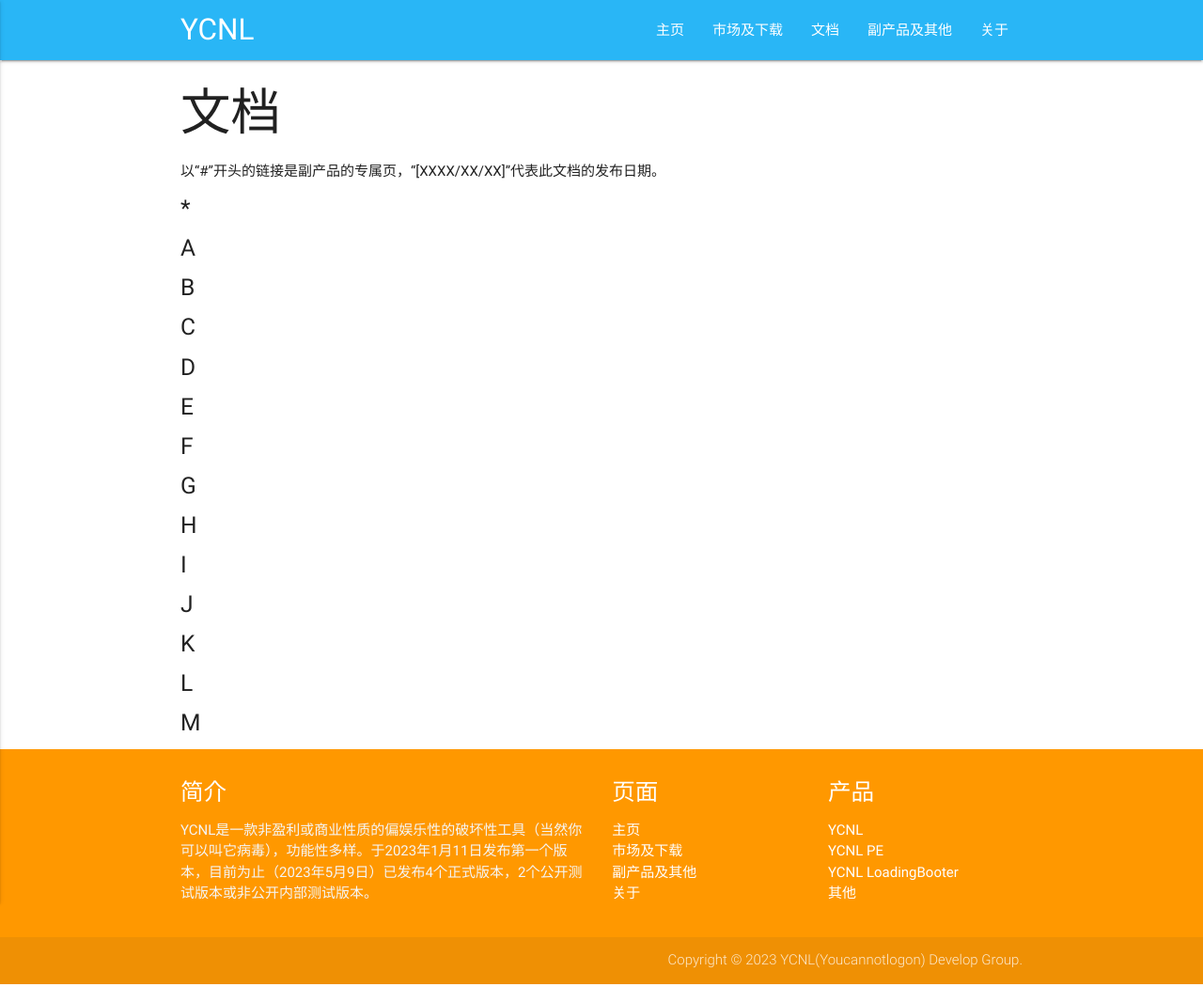
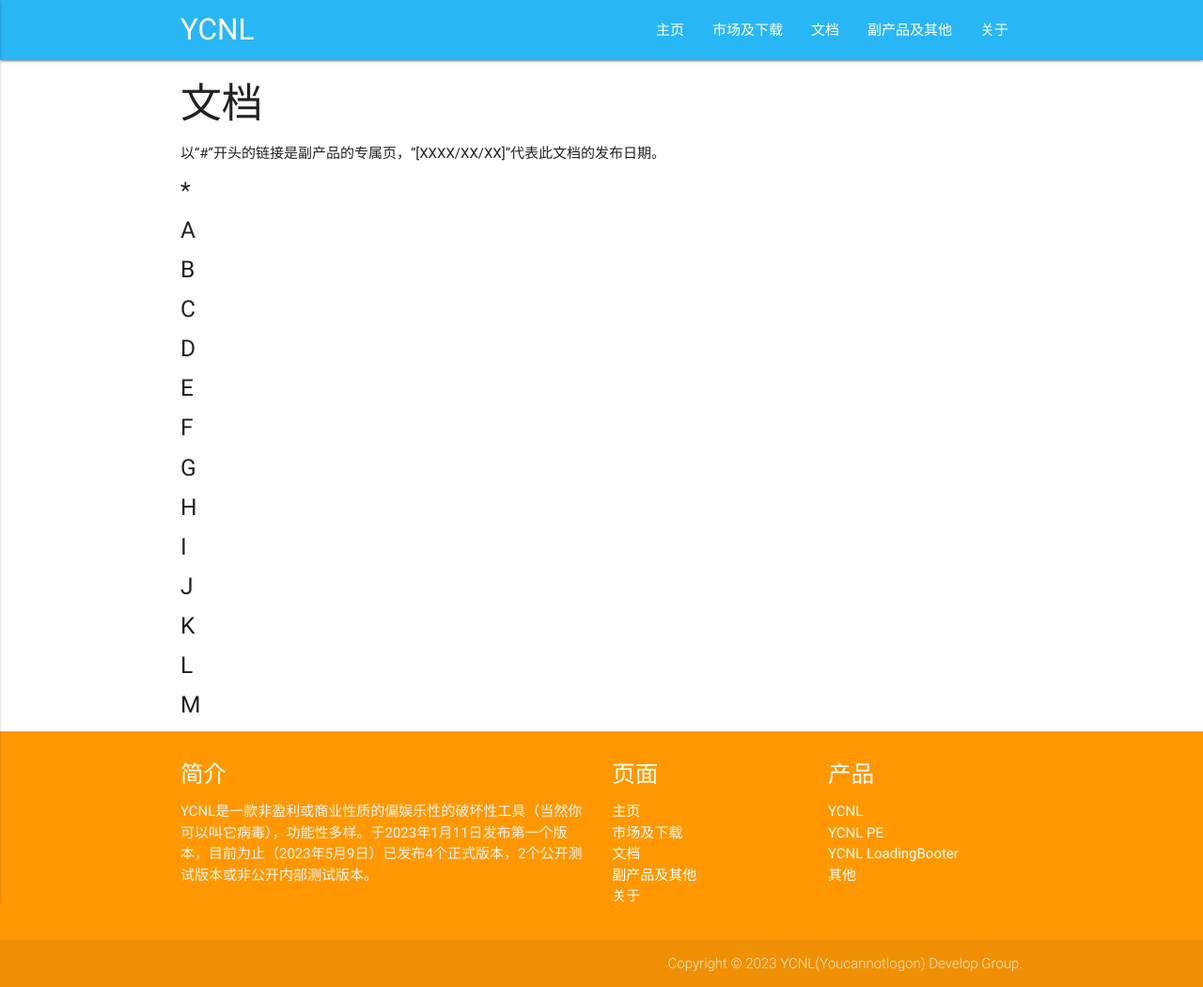
Before and after one commit to dinganzhi/ycnl.cn, a Jekyll site: the page built from example2.md, in a window 1280 px wide. Shown: the whole page at 94% size. Built offline with Jekyll 4.4.1, drawn with Linux system fonts in a browser that asks for light colours.

Commit message:
2023-5-13 23:09:48

```diff
--- a/_includes/footer.html
+++ b/_includes/footer.html
@@ -10,6 +10,7 @@
           <ul>
             <li><a class="white-text" href="/ycnl.cn/">主页</a></li>
             <li><a class="white-text" href="#!">市场及下载</a></li>
+            <li><a class="white-text" href="/ycnl.cn/docs/ycnl/">文档</a></li>
             <li><a class="white-text" href="#!">副产品及其他</a></li>
             <li><a class="white-text" href="#!">关于</a></li>
           </ul>
--- a/_includes/header.html
+++ b/_includes/header.html
@@ -16,7 +16,7 @@
           </ul>
 
           <ul id="nav-mobile" class="side-nav">
-            <li><a href="#">Home</a></li>
+            <li><a href="#">主页</a></li>
                             {% if page_paths %}
                 {% for path in page_paths %}
                     {% assign my_page = site.pages | where: "path", path | first %}
--- a/example2.md
+++ b/example2.md
@@ -4,7 +4,7 @@ title: 文档
 permalink: /docs/ycnl/
 ---
 
-<h2>文档</h2>
+<h3>文档</h3>
 <p>以“#”开头的链接是副产品的专属页，“[XXXX/XX/XX]”代表此文档的发布日期。</p>
 
 <h5>*</h5>
```
